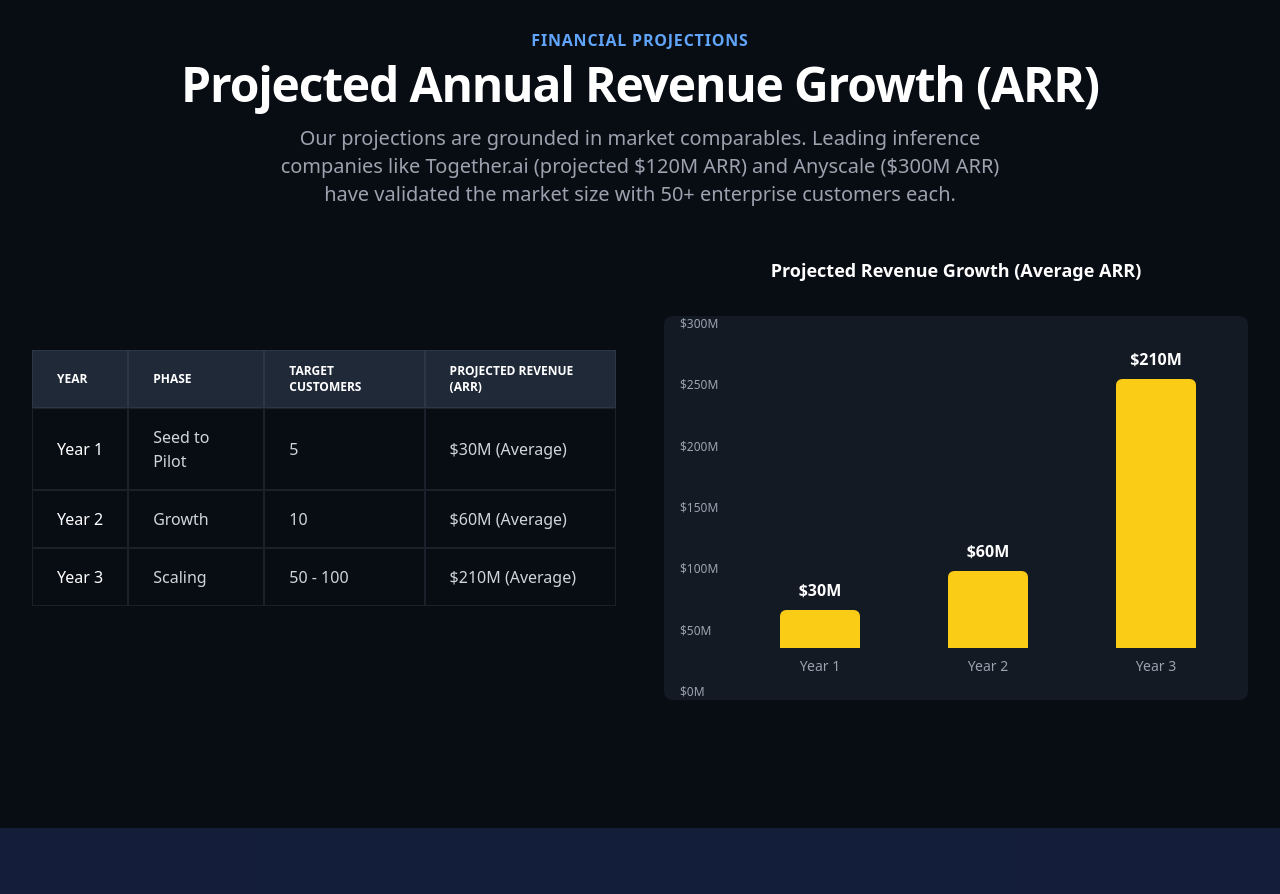
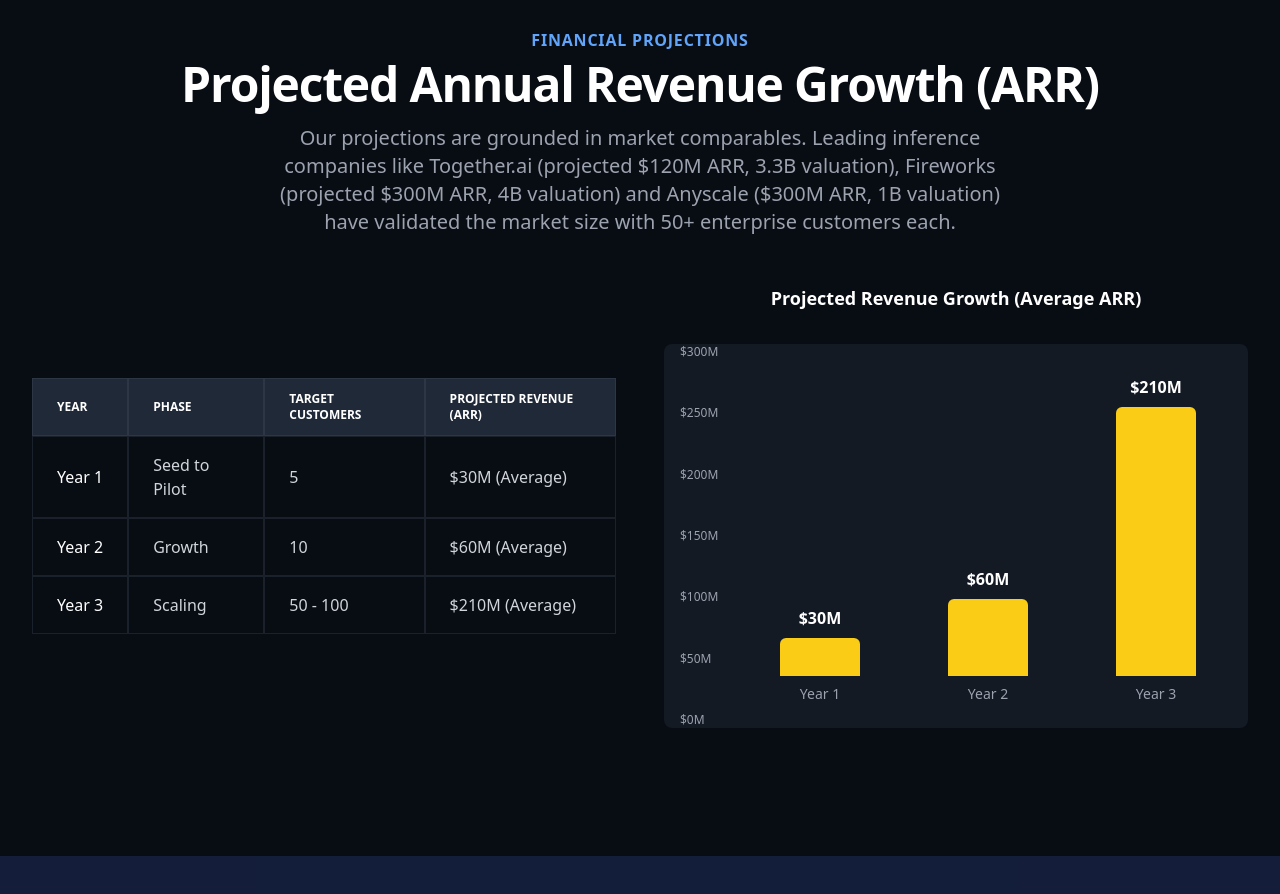
Before and after one commit to unsupervisedbz/rlaas_deck, a React (Create React App) app: page / in a window 1280 px wide. Shown: the part 7620-8514 px from the top of the page. Built offline with nearby package versions, Linux system fonts and the light colour scheme.

Commit message:
small text change

```diff
--- a/src/App.jsx
+++ b/src/App.jsx
@@ -440,7 +440,7 @@ const FinancialsSection = () => (
     <SectionTitle
       subtitle="Financial Projections"
       title="Projected Annual Revenue Growth (ARR)"
-      description="Our projections are grounded in market comparables. Leading inference companies like Together.ai (projected $120M ARR) and Anyscale ($300M ARR) have validated the market size with 50+ enterprise customers each."
+      description="Our projections are grounded in market comparables. Leading inference companies like Together.ai (projected $120M ARR, 3.3B valuation), Fireworks (projected $300M ARR, 4B valuation) and Anyscale ($300M ARR, 1B valuation) have validated the market size with 50+ enterprise customers each."
     />
     <div className="grid md:grid-cols-2 gap-12 items-center">
       <div className="overflow-x-auto">
```
